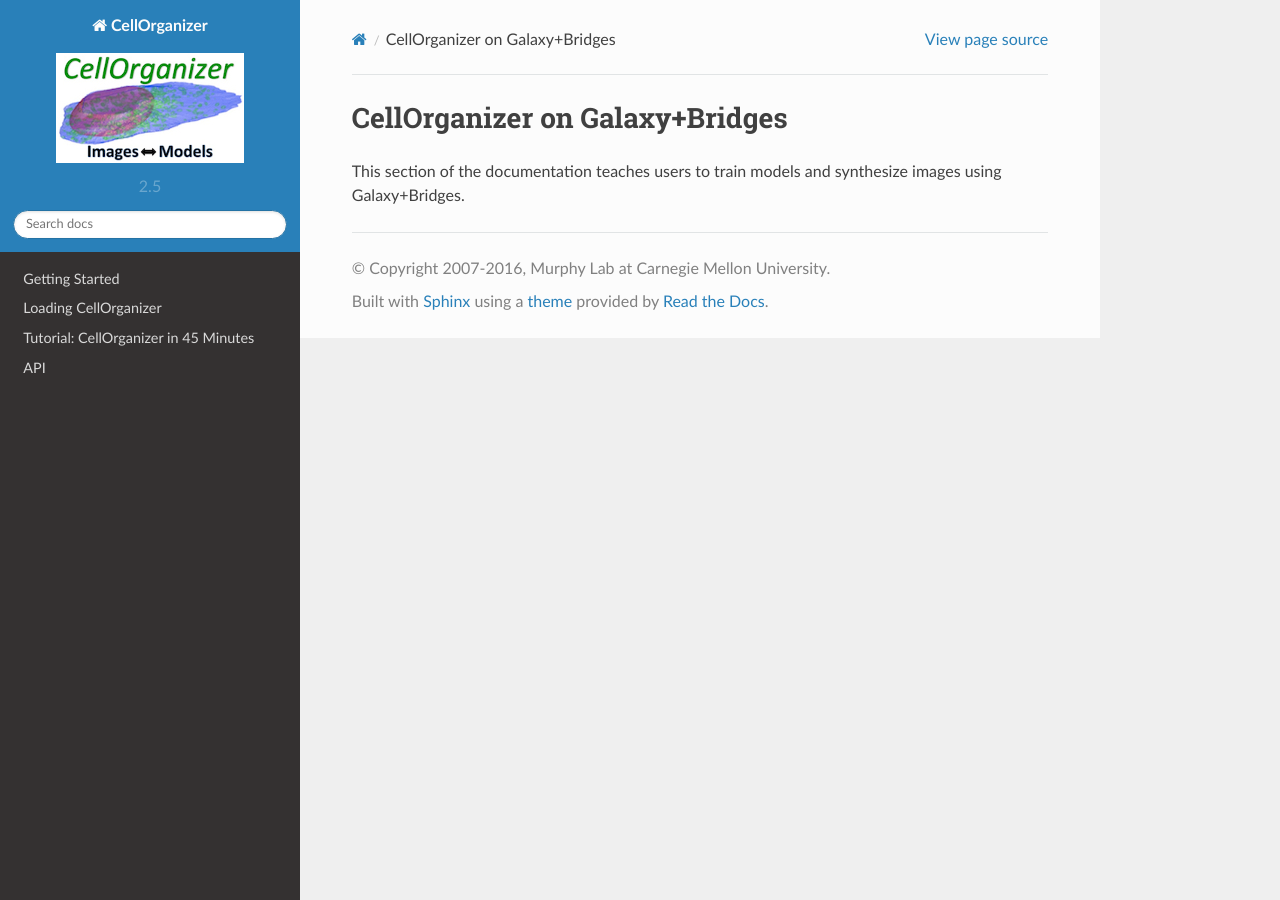
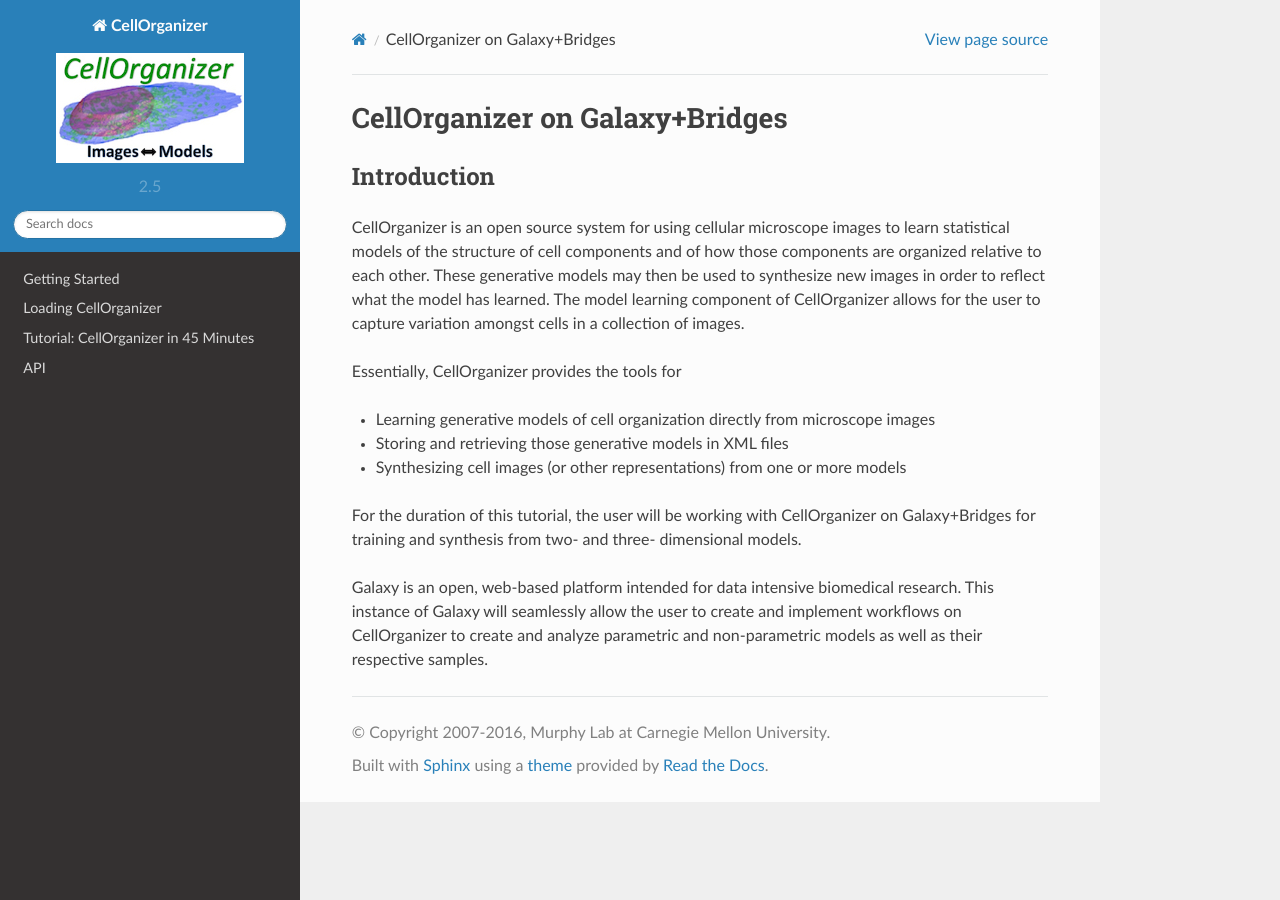
Before and after one commit to murphygroup/cellorganizer-documentation_old, a Sphinx documentation site: the page built from source/chapters/galaxy.rst, in a window 1280 px wide. Built offline with Sphinx 7.4.7 and the Read the Docs theme 2.0.0, drawn with Linux system fonts in a browser that asks for light colours; pages that are not in the unit, such as notebooks, are missing from menus.

Commit message:
Included first section of the code.

```diff
--- a/source/chapters/galaxy.rst
+++ b/source/chapters/galaxy.rst
@@ -1,4 +1,18 @@
 CellOrganizer on Galaxy+Bridges
-*******************************
+===============================
 
-This section of the documentation teaches users to train models and synthesize images using Galaxy+Bridges.
+Introduction
+************
+CellOrganizer is an open source system for using cellular microscope images to learn statistical models of the structure of cell components and of how those components are organized relative to each other. These generative models may then be used to synthesize new images in order to reflect what the model has learned. The model learning component of CellOrganizer allows for the user to capture variation amongst cells in a collection of images.
+
+Essentially, CellOrganizer provides the tools for
+
+* Learning generative models of cell organization directly from microscope images
+
+* Storing and retrieving those generative models in XML files
+
+* Synthesizing cell images (or other representations) from one or more models
+
+For the duration of this tutorial, the user will be working with CellOrganizer on Galaxy+Bridges for training and synthesis from two- and three- dimensional models.
+
+Galaxy is an open, web-based platform intended for data intensive biomedical research. This instance of Galaxy will seamlessly allow the user to create and implement workflows on CellOrganizer to create and analyze parametric and non-parametric models as well as their respective samples.
```
